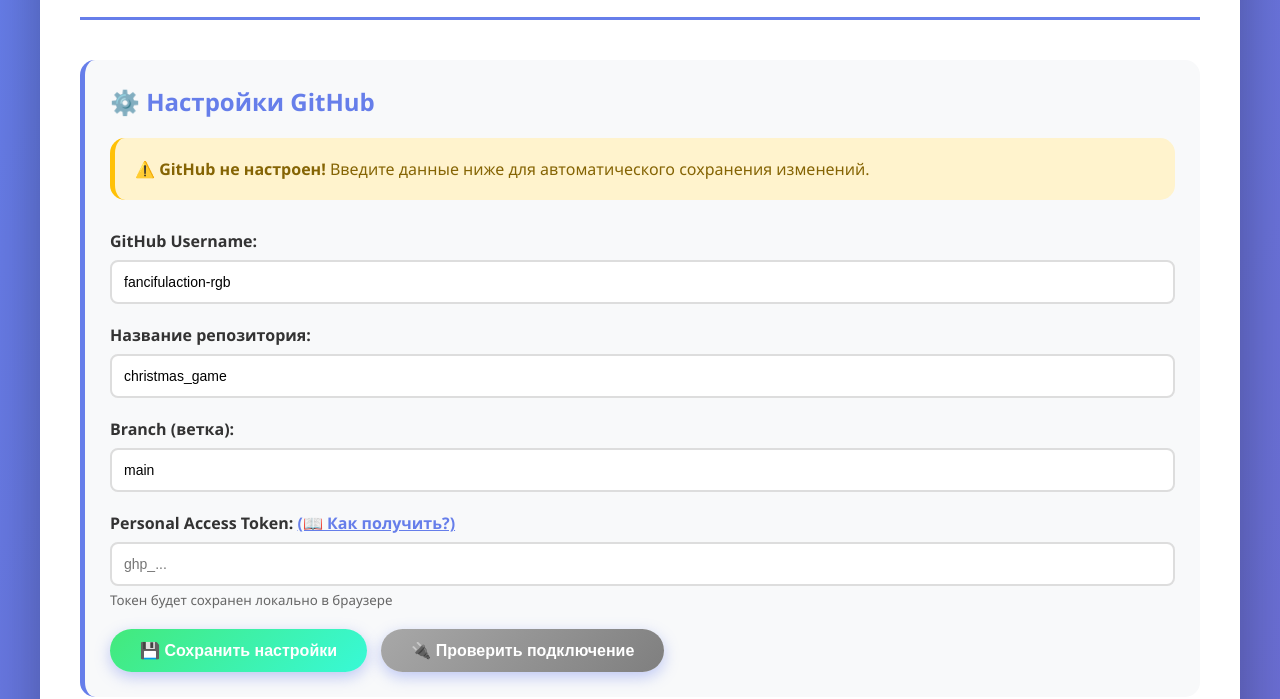
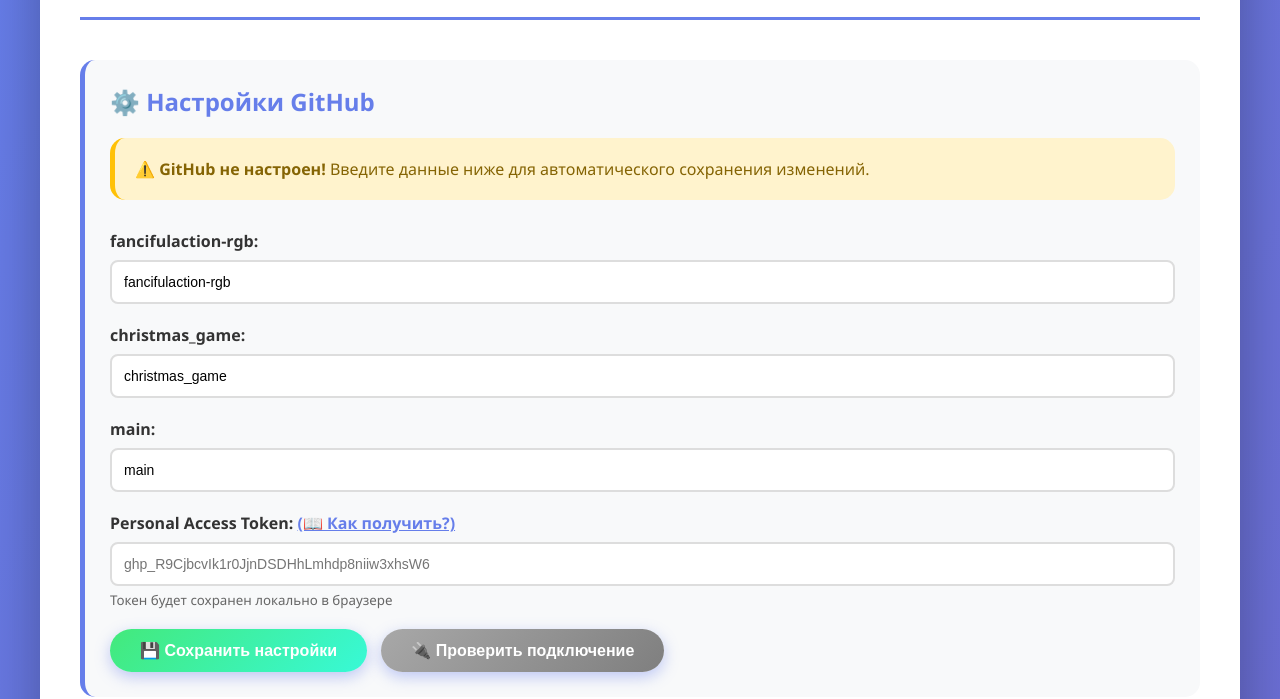
Before and after one commit to fancifulaction-rgb/christmas_game, a plain HTML site: page admin.html in a window 1280 px wide. Shown: the part 138-837 px from the top of the page. Drawn offline with Linux system fonts and the light colour scheme.

Commit message:
Update admin.html

```diff
--- a/admin.html
+++ b/admin.html
@@ -285,23 +285,23 @@
             </div>
 
             <div class="form-group">
-                <label>GitHub Username:</label>
-                <input type="text" id="githubUsername" value="fancifulaction-rgb" placeholder="ваш-username">
+                <label>fancifulaction-rgb:</label>
+                <input type="text" id="githubUsername" value="fancifulaction-rgb" placeholder="fancifulaction-rgb">
             </div>
 
             <div class="form-group">
-                <label>Название репозитория:</label>
-                <input type="text" id="githubRepo" value="christmas_game" placeholder="название-репозитория">
+                <label>christmas_game:</label>
+                <input type="text" id="githubRepo" value="christmas_game" placeholder="christmas_game">
             </div>
 
             <div class="form-group">
-                <label>Branch (ветка):</label>
-                <input type="text" id="githubBranch" value="main" placeholder="main или master">
+                <label>main:</label>
+                <input type="text" id="githubBranch" value="main" placeholder="main">
             </div>
 
             <div class="form-group">
                 <label>Personal Access Token: <a href="ИНСТРУКЦИЯ_GITHUB_TOKEN.md" target="_blank" style="color: #667eea;">(📖 Как получить?)</a></label>
-                <input type="password" id="githubToken" placeholder="ghp_...">
+                <input type="password" id="githubToken" placeholder="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">
                 <small style="color: #666; display: block; margin-top: 5px;">Токен будет сохранен локально в браузере</small>
             </div>
 
```
